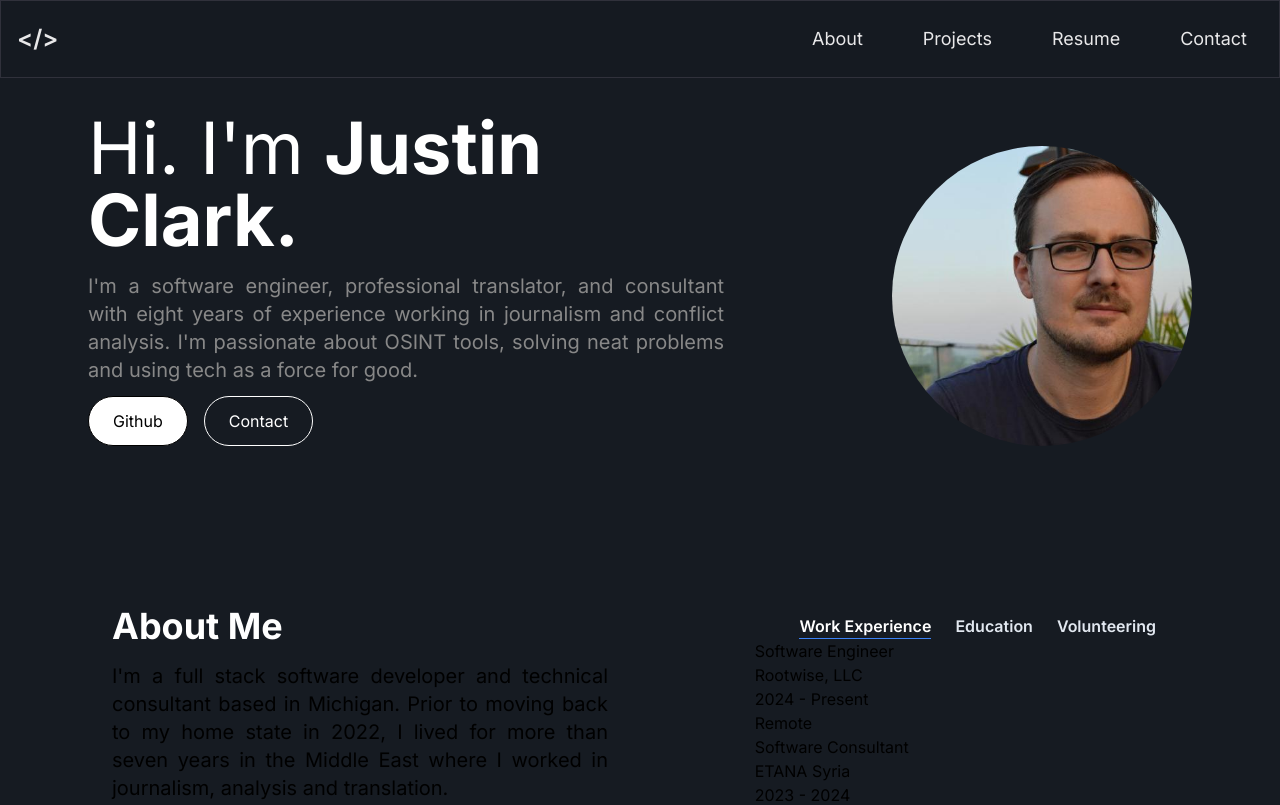
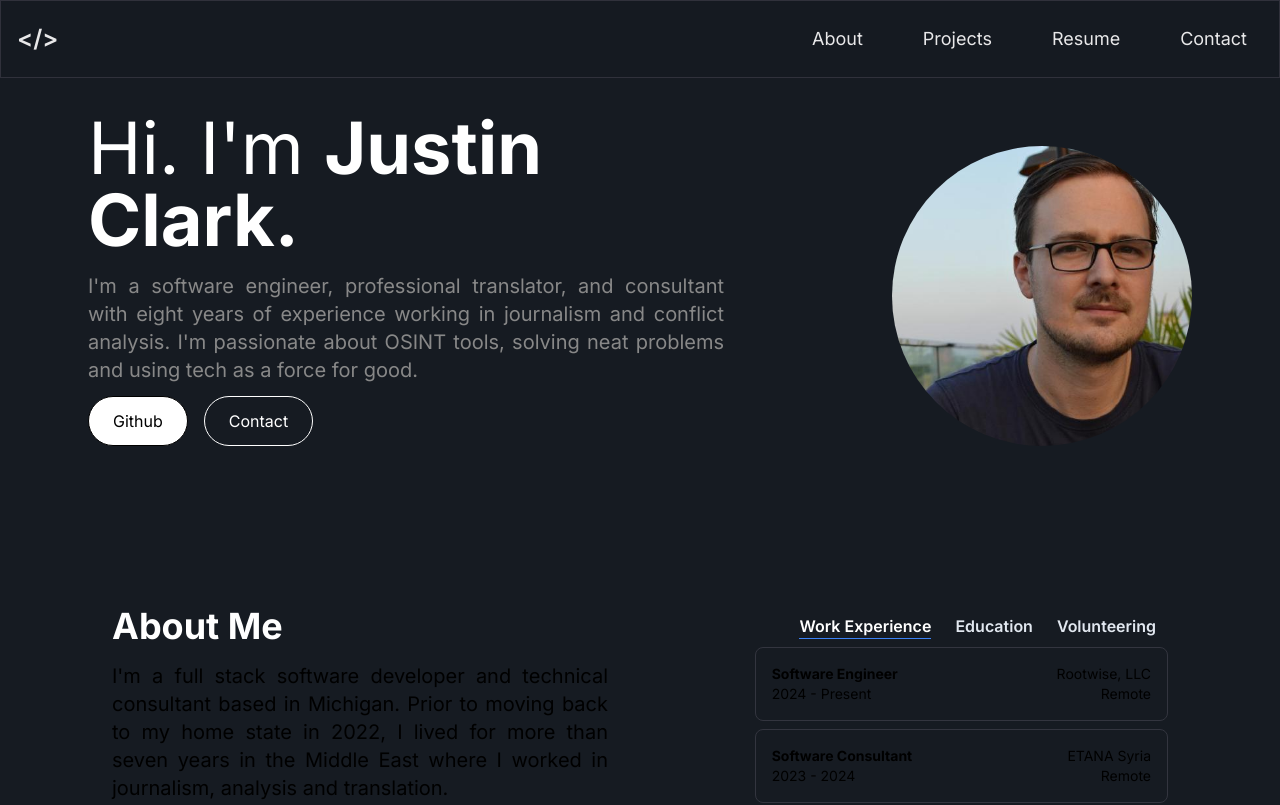
Before and after one commit to jclark1913/personal-website-v3, a Next.js app: page / in a window 1280 px wide. Shown: the top 805 px of the page. Built offline with nearby package versions, Linux system fonts and the light colour scheme.

Commit message:
Update styling

```diff
--- a/src/app/components/ExperienceCard.tsx
+++ b/src/app/components/ExperienceCard.tsx
@@ -14,11 +14,15 @@ const ExperienceCard: React.FC<ExperienceCardProps> = ({
   info,
 }) => {
   return (
-    <div className="flex flex-col">
-      <div>{title}</div>
-      <div>{institution}</div>
-      <div>{date}</div>
-      <div>{info ? info : ""}</div>
+    <div className="flex flex-col border-[#33353F] border rounded-lg p-4 text-sm mt-2">
+      <div className="flex flex-row justify-between">
+        <div className="font-bold">{title}</div>
+        <div>{institution}</div>
+      </div>
+      <div className="flex flex-row justify-between">
+        <div>{date}</div>
+        <div>{info ? info : ""}</div>
+      </div>
     </div>
   );
 };
```
